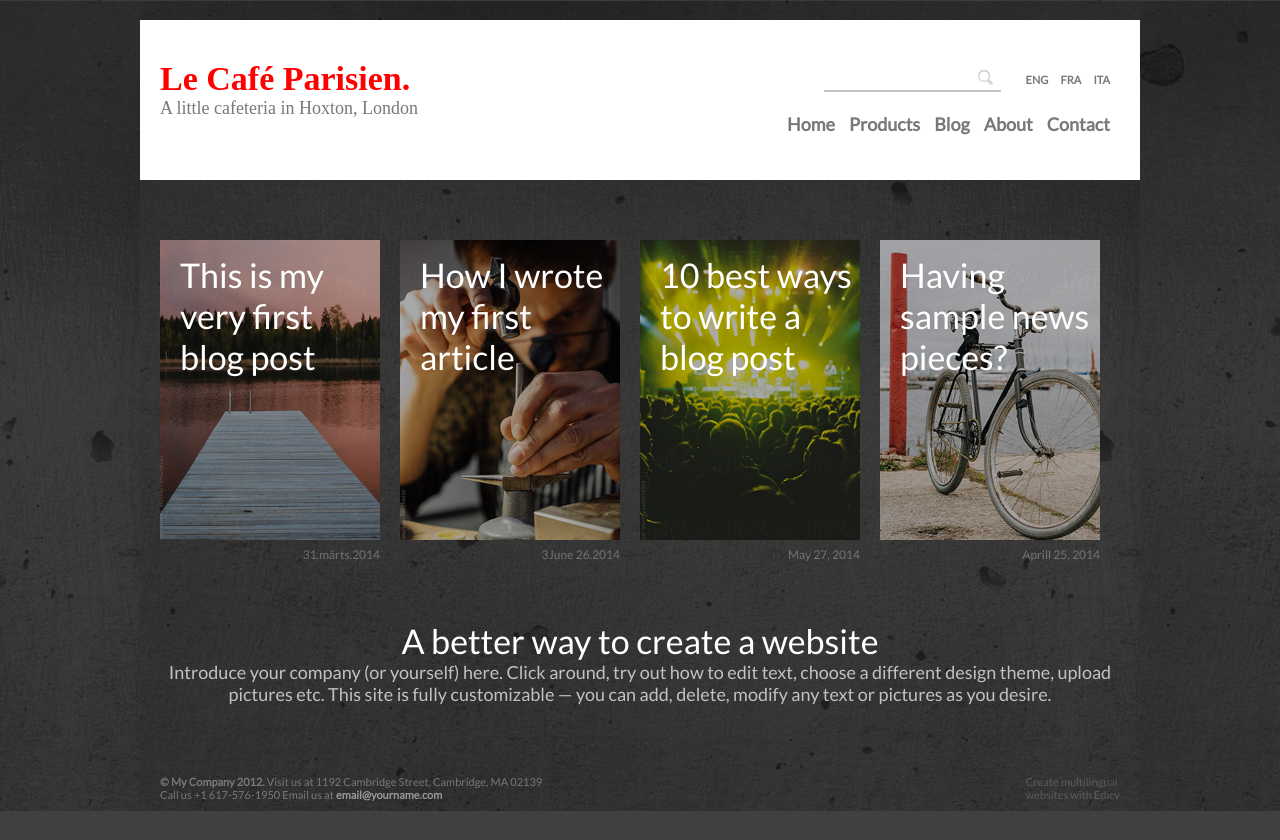
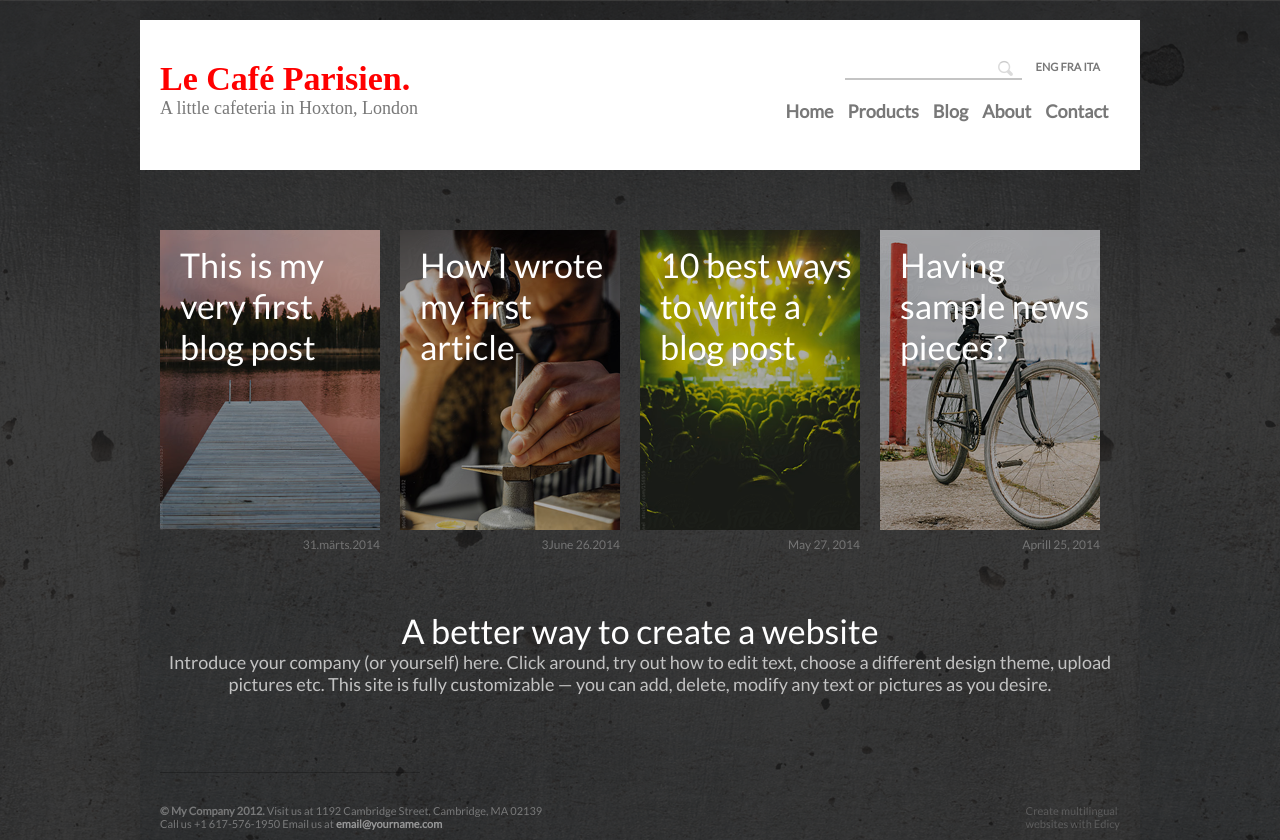
Before and after one commit to LabKitty/Cafe, a plain HTML site: page index.html in a window 1280 px wide. Before the commit the page ends 811 px from the top, so only its background shows below. Drawn offline with Linux system fonts and the light colour scheme.

Commit message:
Header
Quick fix header

```diff
--- a/index.html
+++ b/index.html
@@ -8,12 +8,14 @@
 </head>
 <body>
 	<header><!-- Header -->
+		<div id="left-header">
 			<h1>Le Café Parisien.</h1>
 
-		<div id="slogan"><!-- Slogan -->
+			<div id="slogan">
 			A little cafeteria in Hoxton, London
-		</div><!-- End Slogan -->
-
+			</div>
+		</div>
+		<div id="right-header">
 			<div id="language"><!-- Language  -->
 				<a href="#">eng</a>
 				<a href="#">fra</a>
@@ -36,6 +38,7 @@
 					<a href="#">Contact</a>
 				</nav>
 			</div><!-- End Nav -->
+		</div>
 	</header><!-- End Header -->
 	<div id="blogcontainer">
 		<div class="post" >
@@ -64,7 +67,7 @@
 				<p>Introduce your company (or yourself) here. Click around, try out how to edit text, choose a different design theme, upload pictures etc. This site is fully customizable — you can add, delete, modify any text or pictures as you desire.</p>
 		</div>
 	</div>
-
+		<img src="images/line.png" class="line">
 	<footer>
 		<div id="sidebar_left">
 			<p><span>© My Company 2012.</span> Visit us at 1192 Cambridge Street, Cambridge, MA 02139<br /> Call us +1 617-576-1950  Email us at <a href="#">email@yourname.com</a></p>
--- a/style.css
+++ b/style.css
@@ -77,8 +77,16 @@ p{
 header{
 	margin-top:20px;
 	padding: 40px 20px 0 20px;
-	height: 120px;
+	height: 110px;
 	background-color:rgb(255,255,255);
+}
+#left-header{
+	float:left;
+}
+
+#right-header{
+	float:right;
+	padding-right: 20px;
 }
 
 #slogan{
@@ -91,8 +99,8 @@ header{
 
 #search{
 	float:right;
-	margin-top:-30px;
-	margin-right: 120px;
+	margin-right:60px;
+	width: 130px;
 	border: 1px solid white;
 }
 
@@ -112,12 +120,13 @@ input.border {
 }
 
 input.image{
-	margin-left: -25px;
+	float:right;
+	margin-right: -40px;
+	margin-top: -20px;
 }
 
 #language{
 	float:right;
-	margin-top:-25px;
 	font-family: 'Lato', sans-serif;
 	font-weight:bold;
 	font-size: 11px;
@@ -126,7 +135,6 @@ input.image{
 }
 
 #language a{
-	padding-right:10px;
 	font-family: 'Lato', sans-serif;
 	font-size: 11px;
 	font-weight:bold;
@@ -139,8 +147,10 @@ input.image{
 
 #main_nav{
 	float:right;
-	margin-top:15px;
+	margin-top: 40px;
+	margin-right: -275px;
 }
+
 #main_nav a{
 	padding-right:10px;
 	font-family: 'Lato', sans-serif;
@@ -198,8 +208,13 @@ input.image{
 	color:rgba(194, 194, 194);
 }
 
+.line{
+margin-bottom:20px;
+margin-left:20px;
+}
+
 footer{
-	padding-bottom:35px;
+	margin-bottom:35px;
 }
 
 #sidebar_left{
@@ -237,8 +252,6 @@ footer{
 	font-family: 'Lato', sans-serif;
 	color:rgba(255,255,255, 0.2);
 }
-
-
 
 
 /*BLOG PAGE CSS*/
```
Also changed, not shown: about.html (+1 -1 lines), blog.html (+1 -1 lines). Lines whose indentation alone changed are shown as unchanged.
